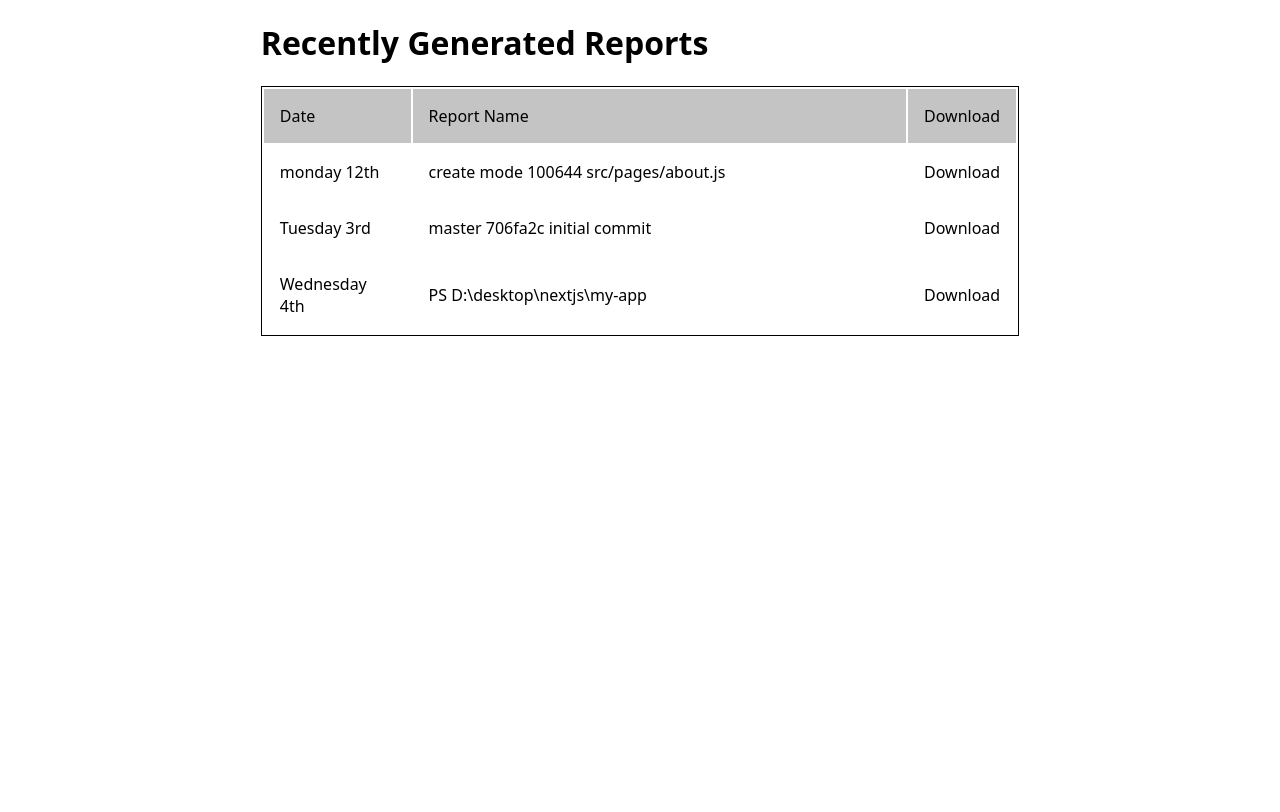
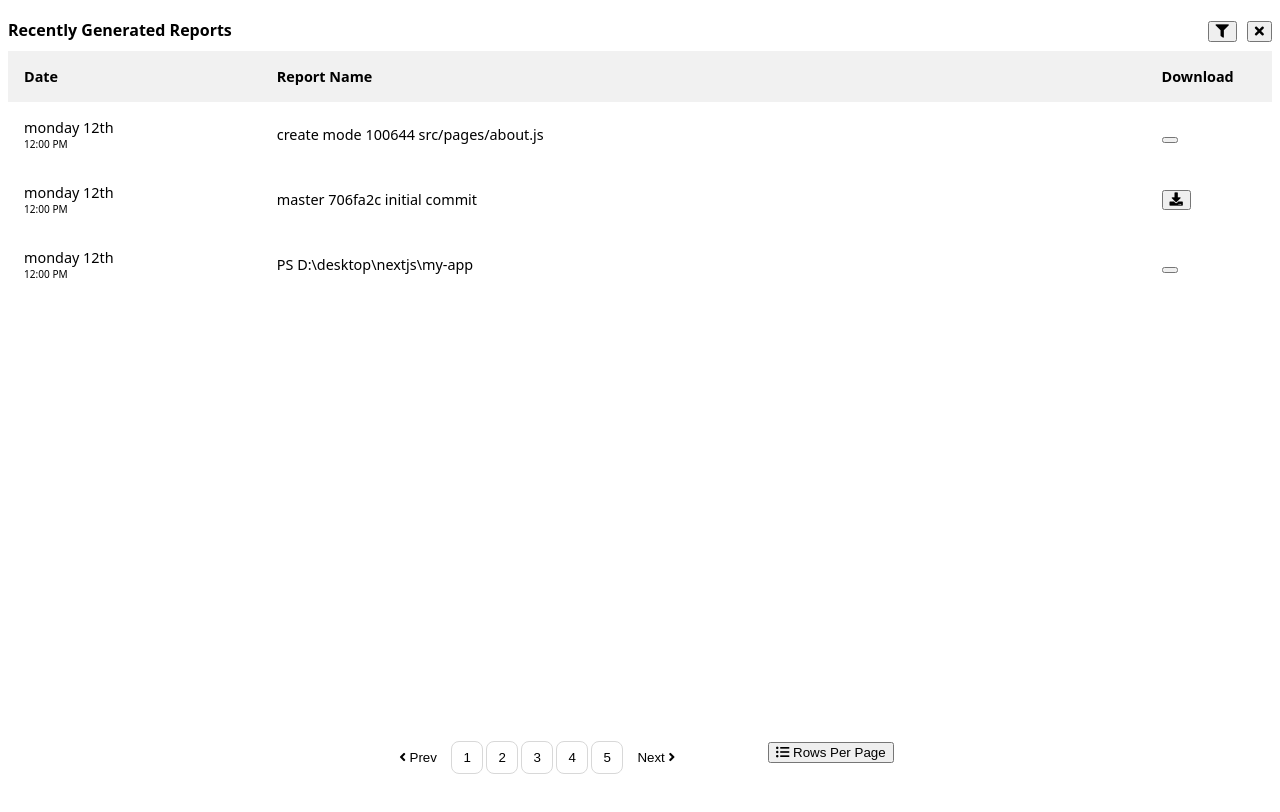
Before and after one commit to isaacngabirano/monterassignment, a Next.js app: page /dialog_box/dialogbox in a window 1280 px wide. Shown: the top 812 px of the page. Built offline with nearby package versions, Linux system fonts and the light colour scheme.

Commit message:
dialog box styling updated

```diff
--- a/src/pages/dialog_box/dialogbox.js
+++ b/src/pages/dialog_box/dialogbox.js
@@ -1,13 +1,27 @@
 import React from "react";
+import Head from "next/head";
 
 const dialogbox = () => {
   return (
     <>
+      <Head>
+        <title>HTML Table with Icons</title>
+        <link
+          rel="stylesheet"
+          href="https://cdnjs.cloudflare.com/ajax/libs/font-awesome/5.15.3/css/all.min.css"
+        />
+      </Head>
       <div className="main">
         <div className="section1">
           <h1 className="title">Recently Generated Reports</h1>
-          <div className="filter-button"></div>
-          <div className="close-button"></div>
+          <div className="head-buttons">
+            <button class="icon-btn">
+              <i class="fas fa-filter"></i>
+            </button>
+            <button class="icon-btn">
+              <i class="fas fa-times"></i>
+            </button>
+          </div>
         </div>
         <div className="section2">
           <table>
@@ -15,33 +29,68 @@
               <tr>
                 <td>Date</td>
                 <td>Report Name</td>
-                <td>Download</td>
+                <td className="download-heading">Download</td>
               </tr>
             </thead>
             <tbody>
               <tr>
-                <td>monday 12th</td>
+                <td className="date-time">
+                  <div className="date">monday 12th</div>
+                  <div className="time">12:00 PM</div>
+                </td>
                 <td> create mode 100644 src/pages/about.js</td>
                 <td>
-                  <div className="download-button">Download</div>
+                  <button class="icon-btn">
+                    <i class="fas fa-download" className="download-button"></i>
+                  </button>
                 </td>
               </tr>
               <tr>
-                <td>Tuesday 3rd</td>
+                <td className="date-time">
+                  <div className="date">monday 12th</div>
+                  <div className="time">12:00 PM</div>
+                </td>
                 <td>master 706fa2c initial commit</td>
                 <td>
-                  <div className="download-button">Download</div>
+                  <button class="icon-btn" className="download-button">
+                    <i class="fas fa-download"></i>
+                  </button>
                 </td>
               </tr>
               <tr>
-                <td>Wednesday 4th</td>
+                <td className="date-time">
+                  <div className="date">monday 12th</div>
+                  <div className="time">12:00 PM</div>
+                </td>
                 <td>PS D:\desktop\nextjs\my-app</td>
                 <td>
-                  <div className="download-button">Download</div>
+                  <button class="icon-btn">
+                    <i class="fas fa-download" className="download-button"></i>
+                  </button>
                 </td>
               </tr>
             </tbody>
           </table>
+        </div>
+        <div className="section3">
+          <div className="page-buttons">
+            <button class="prev-btn">
+              <i class="fas fa-angle-left"></i> Prev
+            </button>
+            <button className="icon-btn">1</button>
+            <button className="icon-btn">2</button>
+            <button className="icon-btn">3</button>
+            <button className="icon-btn">4</button>
+            <button className="icon-btn">5</button>
+            <button class="next-btn">
+              Next <i class="fas fa-angle-right"></i>
+            </button>
+          </div>
+          <div>
+            <button className="icon-btn">
+              <i className="fas fa-list-ul"></i> Rows Per Page
+            </button>
+          </div>
         </div>
       </div>
     </>
--- a/src/styles/globals.css
+++ b/src/styles/globals.css
@@ -3,14 +3,19 @@
 }
 
 .main{
-   width: 60%;
+   /* width: 60%; */
    margin: 0 auto;
+   display: flex;
+   flex-direction: column;
+   min-height: 100vh
 }
 
 table{
   width: 100%;
   text-align: left;
-  border: 1px solid black;
+  /* border: 1px solid black; */
+  border-collapse:collapse;
+  font-size: 0.9rem;
 }
 
 td{
@@ -18,7 +23,11 @@
 }
 
 thead{
-  background-color: rgb(196, 196, 196);
+  background-color: rgb(241, 241, 241);
+}
+
+thead tr td{
+  font-weight: 600;
 }
 
 th:nth-child(1),td:nth-child(1) {
@@ -32,3 +41,58 @@
 th:nth-child(3),td:nth-child(3) {
             width: 10%;
         }
+
+.time{
+  font-size: 70%;
+}
+
+.section1{
+  display: flex;
+  /* justify-content: space-between; */
+  align-items: baseline;
+  justify-content: center;
+}
+
+.head-buttons {
+  display: flex;
+  align-items: center;
+  gap: 10px;
+  float: right;
+  margin-left: auto;
+}
+
+.download-button{
+  display: flex;
+  flex-direction: column;
+  align-items: last baseline;
+
+
+}
+
+h1{
+  font-size: 1rem;
+}
+
+.section3{
+  display: flex;
+  gap: 5rem;
+  justify-content: center;
+  margin-top: auto;
+  margin-bottom: 2rem;
+}
+
+.page-buttons>*{
+  margin: 0.1rem;
+  padding: 0.5rem 0.7rem;
+  background-color: #fff;
+  border: 1px solid rgb(216, 216, 216);
+  border-radius: 8px;
+}
+.prev-btn,.next-btn{
+  border: none;
+}
+
+.section3>.page-buttons>.icon-btn:hover,:active{
+  color: #fff;
+  background-color: orangered;
+}
```
